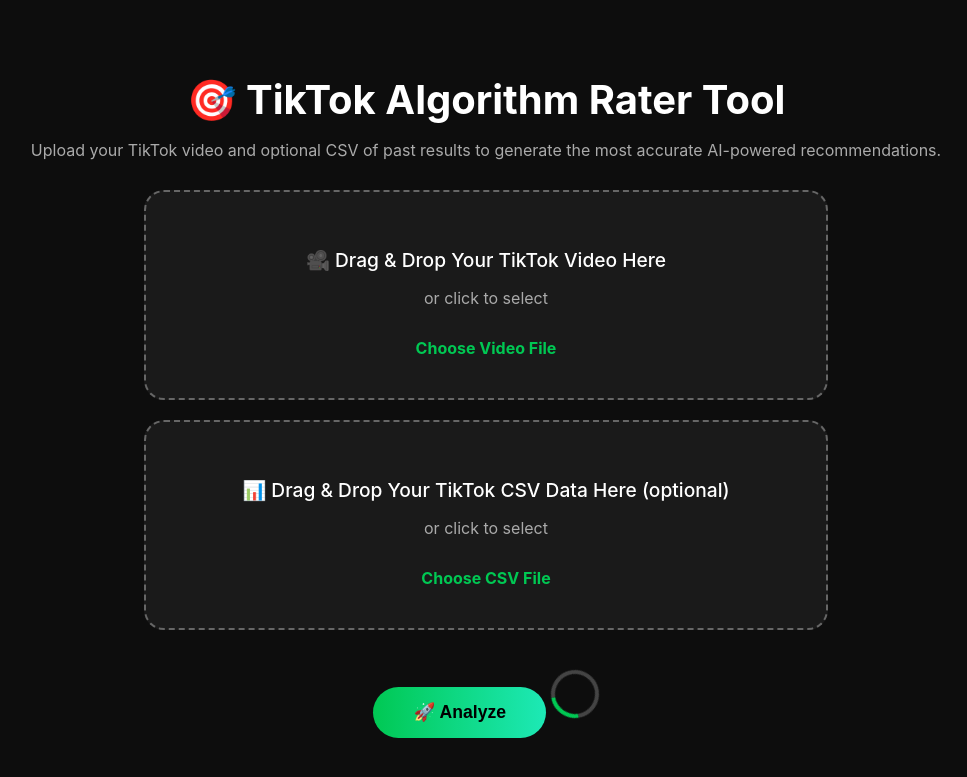
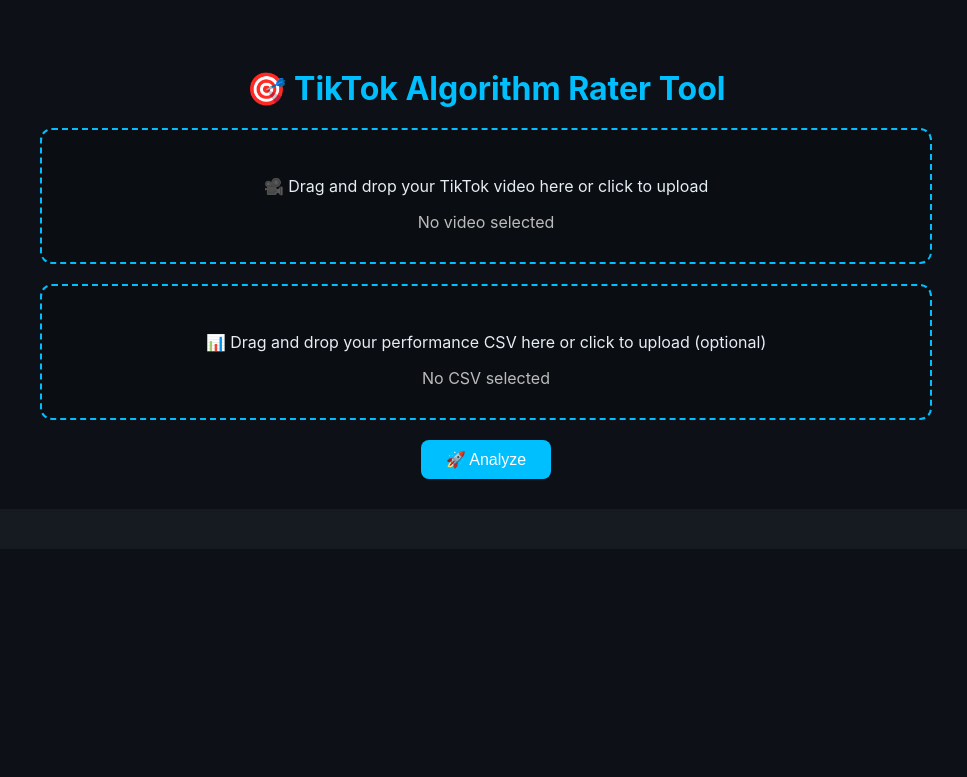
Before and after one commit to longlinemedia2025/tiktok-ai-analyzer, a Flask app: page / in a window 1280 px wide. Shown: the top 777 px of the page, without its empty margins (154-1121 px from the left). Run offline with Flask 3, Linux system fonts and the light colour scheme.

Commit message:
Fix loading issue and add progress bar

```diff
--- a/templates/index.html
+++ b/templates/index.html
@@ -6,178 +6,214 @@
   <title>TikTok Algorithm Rater Tool</title>
   <style>
     body {
-      font-family: "Inter", sans-serif;
-      background-color: #0d0d0d;
-      color: #fff;
+      font-family: 'Inter', Arial, sans-serif;
+      background: #0d1117;
+      color: #e6edf3;
       text-align: center;
       padding: 40px;
     }
+
     h1 {
-      font-size: 2.5rem;
-      margin-bottom: 10px;
+      color: #00bfff;
+      margin-bottom: 20px;
     }
-    p {
-      color: #aaa;
-      font-size: 1rem;
-      margin-bottom: 30px;
+
+    .upload-box {
+      border: 2px dashed #00bfff;
+      padding: 30px;
+      margin: 20px auto;
+      width: 70%;
+      border-radius: 12px;
+      cursor: pointer;
+      transition: 0.3s;
+      background: rgba(0,0,0,0.2);
     }
-    .upload-container {
-      border: 2px dashed #666;
-      border-radius: 20px;
-      padding: 40px;
-      margin: 20px auto;
-      max-width: 600px;
-      background: #1a1a1a;
-      transition: all 0.3s ease;
+
+    .upload-box:hover { background: rgba(0,191,255,0.1); }
+
+    .file-label {
+      margin-top: 10px;
+      display: block;
+      color: #bbb;
     }
-    .upload-container.dragover {
-      border-color: #00c853;
-      background: #151515;
+
+    button {
+      background: #00bfff;
+      color: white;
+      padding: 10px 25px;
+      border: none;
+      border-radius: 8px;
+      font-size: 16px;
+      cursor: pointer;
+      transition: 0.2s;
     }
-    .upload-container h2 {
-      margin-bottom: 10px;
-      font-weight: 500;
-      font-size: 1.2rem;
+
+    button:hover { background: #0095cc; }
+
+    #result {
+      margin-top: 30px;
+      padding: 20px;
+      background: #161b22;
+      border-radius: 10px;
+      text-align: left;
+      white-space: pre-wrap;
+      line-height: 1.5;
     }
-    .file-label {
-      display: block;
-      margin-top: 15px;
-      color: #00c853;
-      font-weight: bold;
-      cursor: pointer;
+
+    /* Spinner + progress bar styling */
+    #loading-container {
+      display: none;
+      margin-top: 30px;
+      text-align: center;
     }
-    #analyze-btn {
-      background: linear-gradient(90deg, #00c853, #1de9b6);
-      border: none;
-      padding: 15px 40px;
-      border-radius: 50px;
-      color: #000;
-      font-weight: bold;
-      font-size: 1.1rem;
-      cursor: pointer;
-      margin-top: 30px;
-      transition: all 0.2s ease;
+
+    .spinner {
+      border: 5px solid rgba(255,255,255,0.1);
+      border-left-color: #00bfff;
+      border-radius: 50%;
+      width: 60px;
+      height: 60px;
+      animation: spin 1s linear infinite;
+      margin: 0 auto 15px;
     }
-    #analyze-btn:hover {
-      transform: scale(1.05);
-      background: linear-gradient(90deg, #1de9b6, #00c853);
+
+    @keyframes spin {
+      to { transform: rotate(360deg); }
     }
-    pre {
-      text-align: left;
-      background: #111;
-      padding: 20px;
-      border-radius: 12px;
-      overflow-x: auto;
-      white-space: pre-wrap;
-      margin-top: 40px;
+
+    .progress-bar {
+      width: 70%;
+      margin: 0 auto;
+      height: 10px;
+      background: #333;
+      border-radius: 5px;
+      overflow: hidden;
     }
-    .hidden {
-      display: none;
-    }
-    .spinner {
-      margin-top: 20px;
-      width: 40px;
-      height: 40px;
-      border: 4px solid #444;
-      border-top: 4px solid #00c853;
-      border-radius: 50%;
-      animation: spin 1s linear infinite;
-      display: inline-block;
-    }
-    @keyframes spin {
-      0% { transform: rotate(0deg); }
-      100% { transform: rotate(360deg); }
+
+    .progress-fill {
+      height: 100%;
+      width: 0%;
+      background: linear-gradient(90deg, #00bfff, #0095cc);
+      transition: width 0.3s;
     }
   </style>
 </head>
 <body>
   <h1>🎯 TikTok Algorithm Rater Tool</h1>
-  <p>Upload your TikTok video and optional CSV of past results to generate the most accurate AI-powered recommendations.</p>
 
-  <!-- Video Upload -->
-  <div id="video-drop" class="upload-container">
-    <h2>🎥 Drag & Drop Your TikTok Video Here</h2>
-    <p>or click to select</p>
-    <input type="file" id="video-input" accept="video/*" hidden />
-    <label class="file-label" for="video-input">Choose Video File</label>
+  <form id="analyzeForm">
+    <div id="videoDrop" class="upload-box">
+      <p>🎥 Drag and drop your TikTok video here or click to upload</p>
+      <input type="file" id="videoInput" name="video" accept="video/*" hidden required />
+      <span class="file-label" id="videoLabel">No video selected</span>
+    </div>
+
+    <div id="csvDrop" class="upload-box">
+      <p>📊 Drag and drop your performance CSV here or click to upload (optional)</p>
+      <input type="file" id="csvInput" name="csv" accept=".csv" hidden />
+      <span class="file-label" id="csvLabel">No CSV selected</span>
+    </div>
+
+    <button type="submit">🚀 Analyze</button>
+  </form>
+
+  <div id="loading-container">
+    <div class="spinner"></div>
+    <div class="progress-bar">
+      <div class="progress-fill" id="progressFill"></div>
+    </div>
+    <p id="loading-text">⏳ Uploading and analyzing video... Please wait.</p>
   </div>
 
-  <!-- CSV Upload -->
-  <div id="csv-drop" class="upload-container">
-    <h2>📊 Drag & Drop Your TikTok CSV Data Here (optional)</h2>
-    <p>or click to select</p>
-    <input type="file" id="csv-input" accept=".csv" hidden />
-    <label class="file-label" for="csv-input">Choose CSV File</label>
-  </div>
-
-  <button id="analyze-btn">🚀 Analyze</button>
-  <div id="loading" class="spinner hidden"></div>
-  <pre id="results" class="hidden"></pre>
+  <div id="result"></div>
 
   <script>
-    const videoDrop = document.getElementById('video-drop');
-    const csvDrop = document.getElementById('csv-drop');
-    const videoInput = document.getElementById('video-input');
-    const csvInput = document.getElementById('csv-input');
-    const analyzeBtn = document.getElementById('analyze-btn');
-    const loading = document.getElementById('loading');
-    const results = document.getElementById('results');
+    const videoDrop = document.getElementById("videoDrop");
+    const csvDrop = document.getElementById("csvDrop");
+    const videoInput = document.getElementById("videoInput");
+    const csvInput = document.getElementById("csvInput");
+    const videoLabel = document.getElementById("videoLabel");
+    const csvLabel = document.getElementById("csvLabel");
+    const resultDiv = document.getElementById("result");
+    const loadingContainer = document.getElementById("loading-container");
+    const progressFill = document.getElementById("progressFill");
+    const loadingText = document.getElementById("loading-text");
 
-    function setupDragDrop(container, input) {
-      container.addEventListener('dragover', e => {
+    function setupDropZone(dropZone, input, label) {
+      dropZone.addEventListener("click", () => input.click());
+      dropZone.addEventListener("dragover", e => {
         e.preventDefault();
-        container.classList.add('dragover');
+        dropZone.style.background = "rgba(0,191,255,0.2)";
       });
-      container.addEventListener('dragleave', () => {
-        container.classList.remove('dragover');
+      dropZone.addEventListener("dragleave", () => {
+        dropZone.style.background = "rgba(0,0,0,0.2)";
       });
-      container.addEventListener('drop', e => {
+      dropZone.addEventListener("drop", e => {
         e.preventDefault();
-        container.classList.remove('dragover');
-        const file = e.dataTransfer.files[0];
         input.files = e.dataTransfer.files;
-        container.querySelector('p').textContent = file.name;
+        label.textContent = input.files[0].name;
+        dropZone.style.background = "rgba(0,0,0,0.2)";
       });
-      container.addEventListener('click', () => input.click());
-      input.addEventListener('change', e => {
-        const file = e.target.files[0];
-        if (file) container.querySelector('p').textContent = file.name;
+      input.addEventListener("change", () => {
+        if (input.files.length > 0) label.textContent = input.files[0].name;
       });
     }
 
-    setupDragDrop(videoDrop, videoInput);
-    setupDragDrop(csvDrop, csvInput);
+    setupDropZone(videoDrop, videoInput, videoLabel);
+    setupDropZone(csvDrop, csvInput, csvLabel);
 
-    analyzeBtn.addEventListener('click', async () => {
-      const videoFile = videoInput.files[0];
-      if (!videoFile) {
-        alert('Please upload a video file before analyzing.');
+    function simulateProgress() {
+      let width = 0;
+      const interval = setInterval(() => {
+        if (width >= 100) {
+          clearInterval(interval);
+        } else {
+          width += Math.random() * 4;
+          progressFill.style.width = Math.min(width, 100) + "%";
+        }
+      }, 400);
+      return interval;
+    }
+
+    document.getElementById("analyzeForm").addEventListener("submit", async e => {
+      e.preventDefault();
+
+      if (videoInput.files.length === 0) {
+        alert("Please upload a video before analyzing.");
         return;
       }
 
+      loadingContainer.style.display = "block";
+      resultDiv.textContent = "";
+      progressFill.style.width = "0%";
+      const progressInterval = simulateProgress();
+
       const formData = new FormData();
-      formData.append('video', videoFile);
-      if (csvInput.files[0]) formData.append('csv', csvInput.files[0]);
-
-      loading.classList.remove('hidden');
-      results.classList.add('hidden');
-      results.textContent = '';
+      formData.append("video", videoInput.files[0]);
+      if (csvInput.files.length > 0) formData.append("csv", csvInput.files[0]);
 
       try {
-        const response = await fetch('/analyze', { method: 'POST', body: formData });
+        const response = await fetch("/analyze", {
+          method: "POST",
+          body: formData
+        });
+
+        clearInterval(progressInterval);
+        loadingContainer.style.display = "none";
+
+        if (!response.ok) {
+          const error = await response.json();
+          resultDiv.textContent = `❌ Error: ${error.error || "Unknown error"}`;
+          return;
+        }
+
         const data = await response.json();
-        loading.classList.add('hidden');
-        results.classList.remove('hidden');
-
-        if (data.error) {
-          results.textContent = '❌ ' + data.error;
-        } else {
-          results.textContent = data.ai_results;
-        }
+        resultDiv.innerHTML = `<pre>${data.ai_results}</pre>`;
       } catch (err) {
-        loading.classList.add('hidden');
-        results.classList.remove('hidden');
-        results.textContent = '⚠️ Error: ' + err.message;
+        clearInterval(progressInterval);
+        loadingContainer.style.display = "none";
+        resultDiv.textContent = "❌ Request failed. Please check the server or console logs.";
+        console.error(err);
       }
     });
   </script>
```
